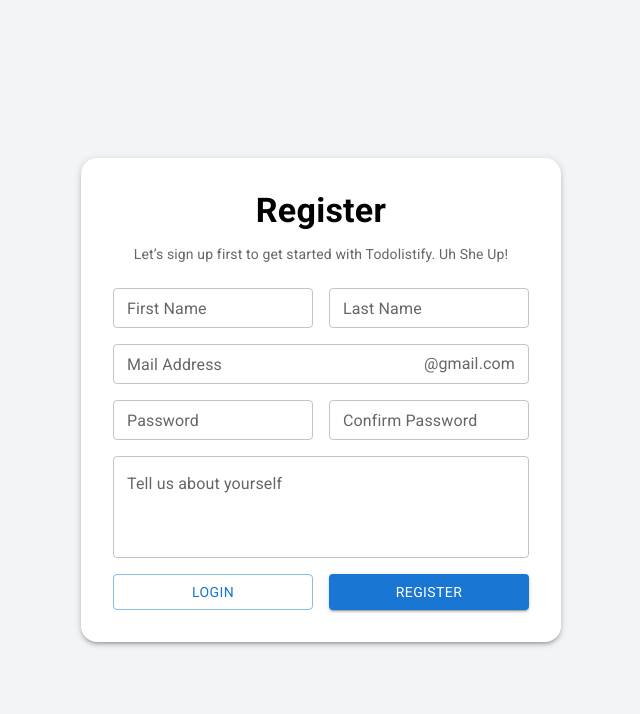
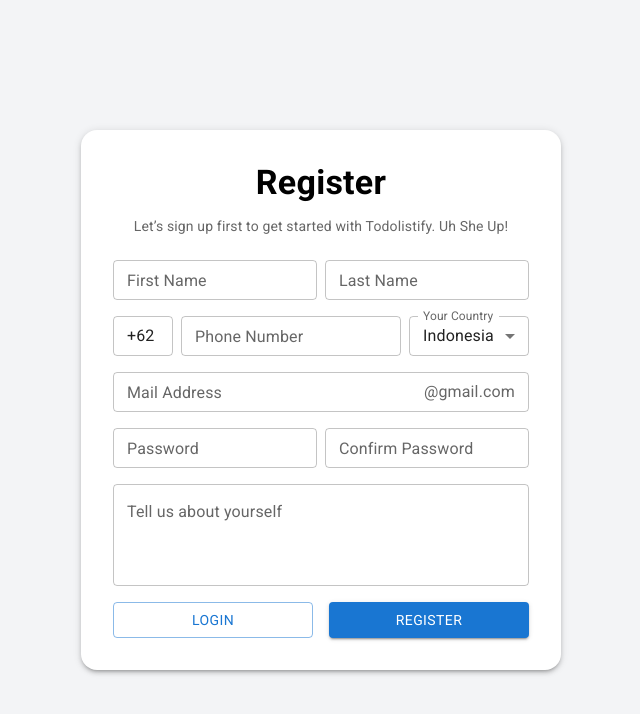
Before and after one commit to elsasalsa/todo-app, a Next.js app: page /auth/register in a window 1280 px wide. Shown: the top 714 px of the page, without its empty margins (319-959 px from the left). Built offline with nearby package versions, Linux system fonts and the light colour scheme; some icons are missing.

Commit message:
update register

```diff
--- a/src/app/auth/register/page.tsx
+++ b/src/app/auth/register/page.tsx
@@ -33,6 +33,9 @@ export default function RegisterPage() {
   const [showPassword, setShowPassword] = useState(false);
   const [showConfirmPassword, setShowConfirmPassword] = useState(false);
   const [isClient, setIsClient] = useState(false);
+  const [phoneNumber, setPhoneNumber] = useState('');
+  const [country, setCountry] = useState('ID');
+  const [phoneError, setPhoneError] = useState('');
 
   useEffect(() => {
     const token = localStorage.getItem('token');
@@ -95,6 +98,36 @@ export default function RegisterPage() {
     }
   };
 
+  const validatePhoneNumber = (value: string) => {
+    const digits = value.replace(/\D/g, '');
+    if (digits.length < 5) {
+      setPhoneError('Min. 8 digits');
+    } else if (digits.length > 12) {
+      setPhoneError('Max. 15 digits');
+    } else {
+      setPhoneError('');
+    }
+    setPhoneNumber(value);
+  };
+
+  const countryCodes: { [key: string]: { name: string; code: string } } = {
+    ID: { name: 'Indonesia', code: '+62' },
+    MY: { name: 'Malaysia', code: '+60' },
+    SG: { name: 'Singapore', code: '+65' },
+    US: { name: 'United States', code: '+1' },
+    GB: { name: 'United Kingdom', code: '+44' },
+    AU: { name: 'Australia', code: '+61' },
+    CA: { name: 'Canada', code: '+1' },
+    IN: { name: 'India', code: '+91' },
+    JP: { name: 'Japan', code: '+81' },
+    CN: { name: 'China', code: '+86' },
+    DE: { name: 'Germany', code: '+49' },
+    FR: { name: 'France', code: '+33' },
+    BR: { name: 'Brazil', code: '+55' },
+    ZA: { name: 'South Africa', code: '+27' },
+    KR: { name: 'South Korea', code: '+82' },
+  };
+
   return (
     <Container maxWidth="sm">
       <Box
@@ -119,7 +152,8 @@ export default function RegisterPage() {
           </Typography>
 
           <Box component="form" display="flex" flexDirection="column" gap={2}>
-            <Box display="flex" gap={2}>
+            {/* First and Last Name */}
+            <Box display="flex" gap={1}>
               <TextField
                 size="small"
                 label="First Name"
@@ -138,6 +172,42 @@ export default function RegisterPage() {
               />
             </Box>
 
+            {/* Phone Input */}
+            <Box display="flex" gap={1} flexWrap="wrap">
+              <TextField
+                size="small"
+                label=""
+                value={countryCodes[country].code}
+                sx={{ width: 60 }}
+                InputProps={{ readOnly: true }}
+              />
+              <TextField
+                size="small"
+                label="Phone Number"
+                value={phoneNumber}
+                onChange={(e) => validatePhoneNumber(e.target.value)}
+                sx={{ width: 220 }}
+                error={!!phoneError}
+                helperText={phoneError}
+              />
+              <TextField
+                select
+                size="small"
+                label="Your Country"
+                value={country}
+                onChange={(e) => setCountry(e.target.value)}
+                SelectProps={{ native: true }}
+                sx={{ width: 120 }}
+              >
+                {Object.entries(countryCodes).map(([key, val]) => (
+                  <option key={key} value={key}>
+                    {val.name}
+                  </option>
+                ))}
+              </TextField>
+            </Box>
+
+            {/* Email */}
             <TextField
               size="small"
               label="Mail Address"
@@ -152,7 +222,8 @@ export default function RegisterPage() {
               }}
             />
 
-            <Box display="flex" gap={2}>
+            {/* Password & Confirm */}
+            <Box display="flex" gap={1}>
               <TextField
                 size="small"
                 label="Password"
@@ -191,6 +262,7 @@ export default function RegisterPage() {
               />
             </Box>
 
+            {/* About */}
             <TextField
               label="Tell us about yourself"
               name="about"
@@ -202,6 +274,7 @@ export default function RegisterPage() {
               onChange={handleChange}
             />
 
+            {/* Buttons */}
             <Box display="flex" gap={2}>
               <Button
                 fullWidth
```
